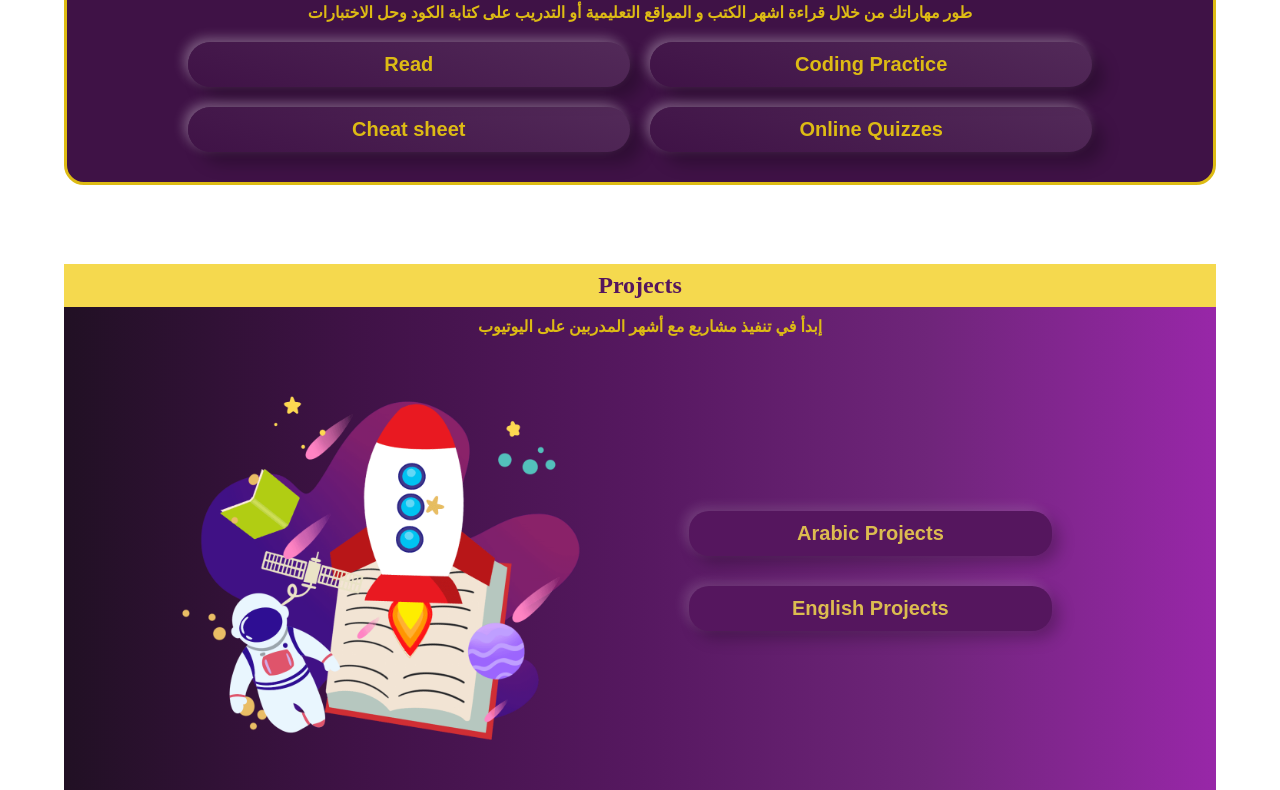
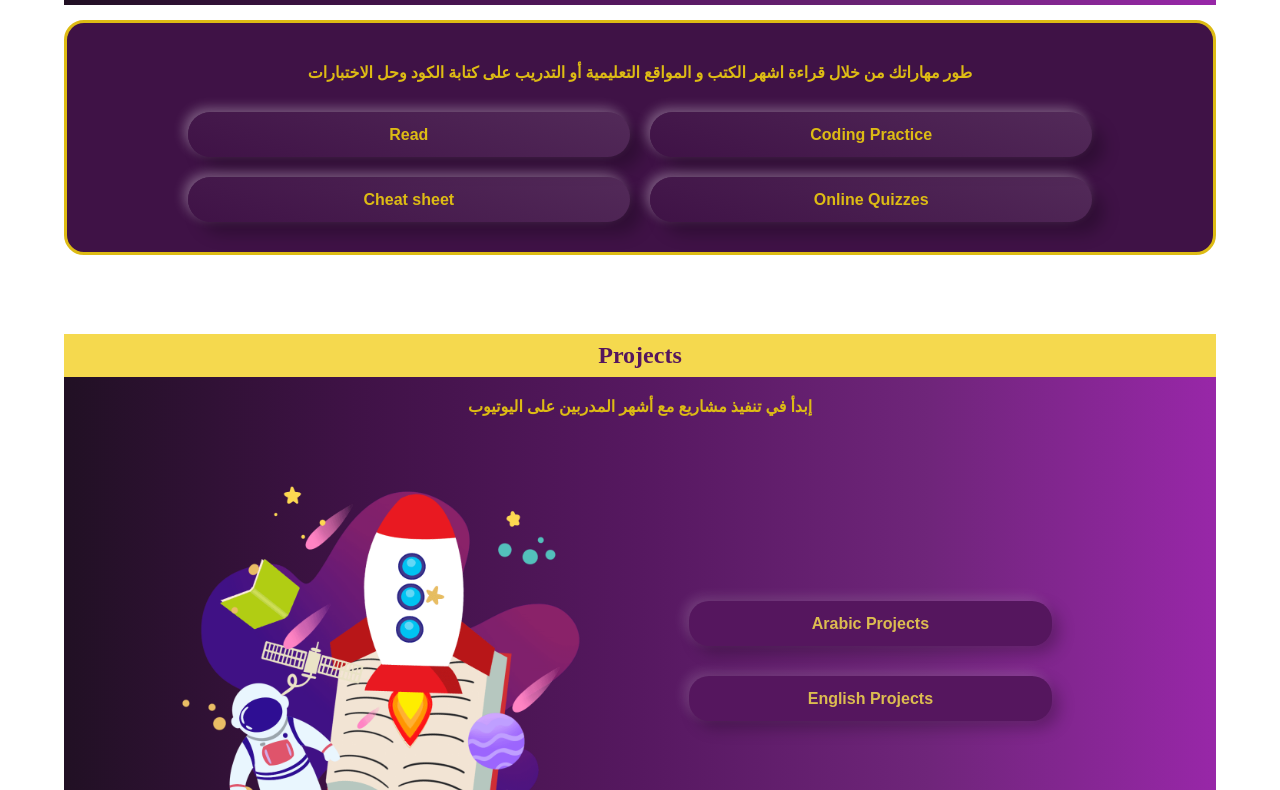
Before and after one commit to walaaayyad/FEND-resources, a plain HTML site: page index.html in a window 1280 px wide. Shown: the part 1743-2533 px from the top of the page. Drawn offline with Linux system fonts and the light colour scheme.

Commit message:
update Arabic title margin and change btn font size

```diff
--- a/Css/style.css
+++ b/Css/style.css
@@ -38,7 +38,7 @@ body {
 .arabicTitle {
     width: 100%;
     text-align: center;
-    margin: 10px;
+    margin: 20px auto;
     color: #ddbb14;
     font-size: 1rem;
 }
@@ -681,7 +681,7 @@ body {
     height: 45px;
     color: #ddbb14 !important;
     margin: 10px;
-    font-size: 20px;
+    font-size: 1rem;
     font-weight: 600;
     border-radius: 30px;
     cursor: pointer;
@@ -783,7 +783,7 @@ body {
     width: 70%;
     height: 50px;
     margin: 15px;
-    font-size: 20px;
+    font-size: 1rem;
     font-weight: 600;
     cursor: pointer;
     border: none;
```
